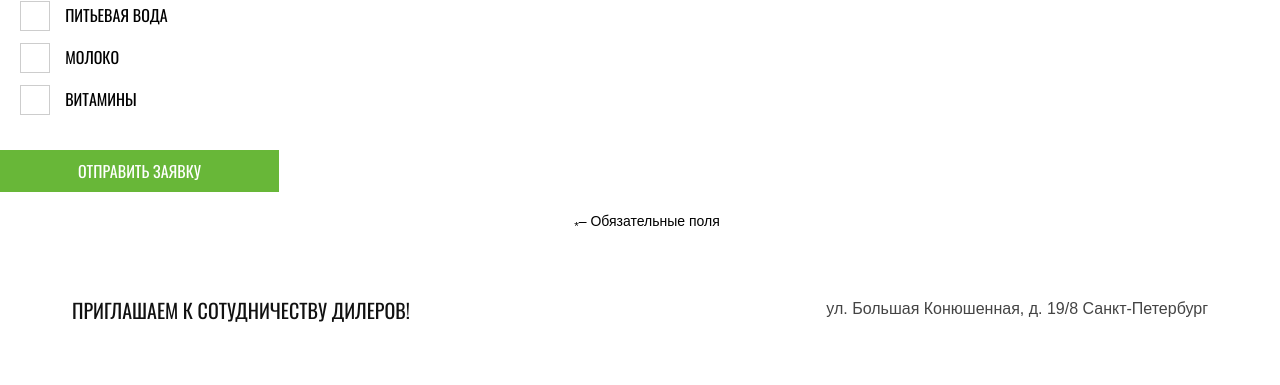
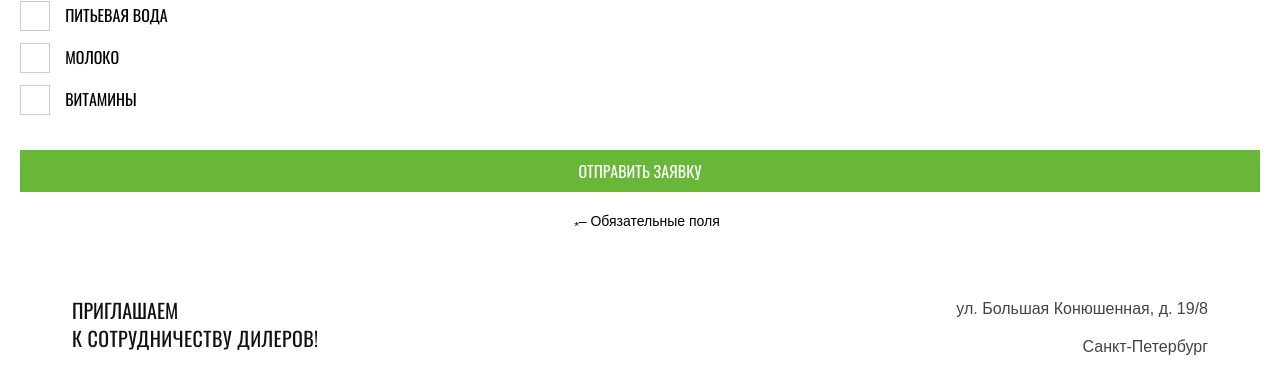
Before and after one commit to attorney2005/253647-cat-energy-22, a website: page source/form.html in a window 1280 px wide. Shown: the part 1188-1573 px from the top of the page. Drawn offline with nearby package versions, Linux system fonts and the light colour scheme; files that its build step writes are made by us from their sources; grey boxes are pictures that could not be loaded.

Commit message:
Исправил оштбки

```diff
--- a/source/form.html
+++ b/source/form.html
@@ -128,13 +128,20 @@
     <section class="contacts">
       <div class="contacts__wrapper">
         <div class="contacts__address">
-          <h2 class="contacts__address-title">Приглашаем к сотудничеству дилеров!</h2>
-          <address class="contacts__address-text">ул. Большая Конюшенная, д. 19/8 Санкт-Петербург</address>
+          <h2 class="contacts__address-title">
+            <span>Приглашаем</span>
+            <span>к сотрудничеству дилеров!</span>
+          </h2>
+          <address class="contacts__address-text">
+            <span class="contacts__address-top">ул. Большая Конюшенная, д. 19/8 </span>
+            <span class="contacts__address-bottom">Санкт-Петербург</span>
+          </address>
         </div>
         <div class="contacts__map">
           <iframe
             src="https://www.google.com/maps/embed?pb=!1m18!1m12!1m3!1d1998.6036253003165!2d30.320858716173472!3d59.938719169054075!2m3!1f0!2f0!3f0!3m2!1i1024!2i768!4f13.1!3m3!1m2!1s0x4696310fca145cc1%3A0x42b32648d8238007!2z0JHQvtC70YzRiNCw0Y8g0JrQvtC90Y7RiNC10L3QvdCw0Y8g0YPQuy4sIDE5LzgsINCh0LDQvdC60YIt0J_QtdGC0LXRgNCx0YPRgNCzLCAxOTExODY!5e0!3m2!1sru!2sru!4v1619023636677!5m2!1sru!2sru"
-            allowfullscreen="" loading="lazy"></iframe>
+            allowfullscreen="" loading="lazy">
+          </iframe>
         </div>
       </div>
     </section>
--- a/source/sass/blocks/form.scss
+++ b/source/sass/blocks/form.scss
@@ -214,11 +214,10 @@
   text-transform: uppercase;
 }
 
-.form-submit {
+.form__submit {
   display: flex;
   flex-direction: column;
   padding: 0 20px;
-
 }
 
 .form__button {
@@ -231,7 +230,7 @@
   display: block;
   margin: 21px 0 0 14px;
   text-align: center;
-  font-family: Arial, sans-serif;
+  font-family: "Arial", sans-serif;
   color: $basic-black;
 }
 
--- a/source/sass/blocks/programs.scss
+++ b/source/sass/blocks/programs.scss
@@ -172,6 +172,7 @@
 
 .programs__program-link:active {
   opacity: 60%;
+
   &.programs__program-link::before {
     right: 0;
     width: 32px;
```
